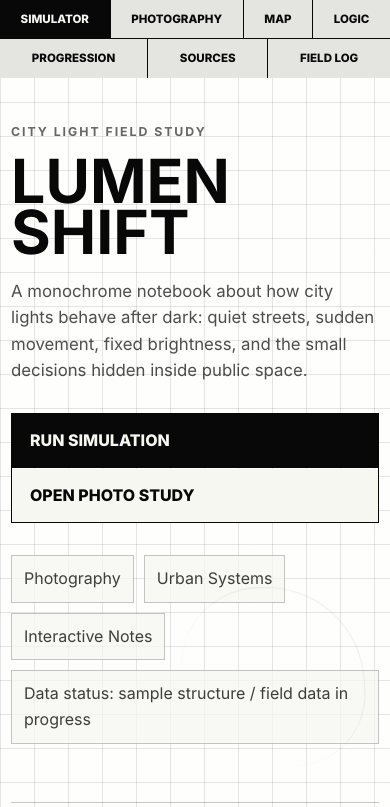
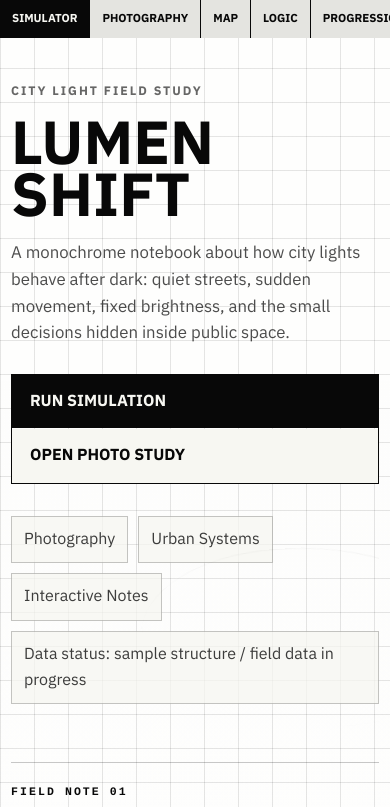
Before and after one commit to Shunnnyyy/lumen-shift, a website built with Vite: page index.html in a window 390 px wide. Shown: the top 807 px of the page. Built offline with nearby package versions, Linux system fonts and the light colour scheme; some packages are replaced by stand-ins of ours; no server answers; the database is empty.

Commit message:
fix: polish mobile field layout

```diff
--- a/src/styles.css
+++ b/src/styles.css
@@ -1,8 +1,10 @@
+@import url('https://fonts.googleapis.com/css2?family=IBM+Plex+Sans:wght@400;500;600;700;800&family=IBM+Plex+Mono:wght@400;500;600;700&display=swap');
+
 :root {
   color: #080808;
   background: #f7f7f2;
   font-family:
-    Inter, ui-sans-serif, system-ui, -apple-system, BlinkMacSystemFont, "Segoe UI",
+    "IBM Plex Sans", ui-sans-serif, system-ui, -apple-system, BlinkMacSystemFont, "Segoe UI",
     sans-serif;
   font-synthesis: none;
   text-rendering: geometricPrecision;
@@ -1786,15 +1788,24 @@ tbody tr:hover td:nth-child(3) {
     width: 100%;
     margin: 0;
     max-width: 100%;
+    overflow-x: auto;
+    flex-wrap: nowrap;
+    justify-content: flex-start;
     background: var(--ink);
     gap: 1px;
+    scrollbar-width: none;
   }
 
   .site-nav a {
-    flex: 1 1 auto;
+    flex: 0 0 auto;
     margin: 0;
     border: 0;
+    min-width: max-content;
     text-align: center;
+  }
+
+  .site-nav::-webkit-scrollbar {
+    display: none;
   }
 
   .shell {
@@ -1804,6 +1815,12 @@ tbody tr:hover td:nth-child(3) {
   .hero {
     min-height: 70vh;
     padding-top: 44px;
+  }
+
+  .hero::after {
+    opacity: 0.28;
+    right: -24%;
+    left: 36%;
   }
 
   .hero__actions {
```
